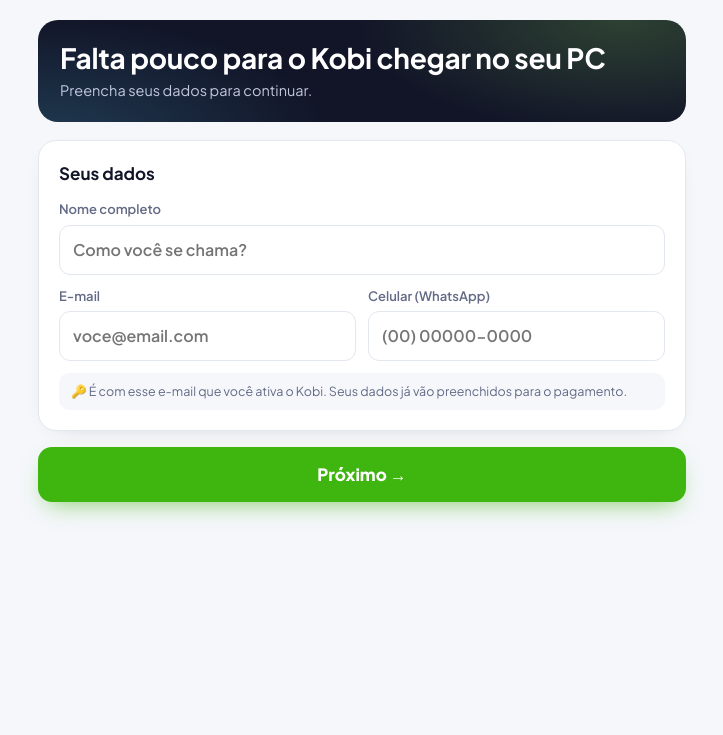
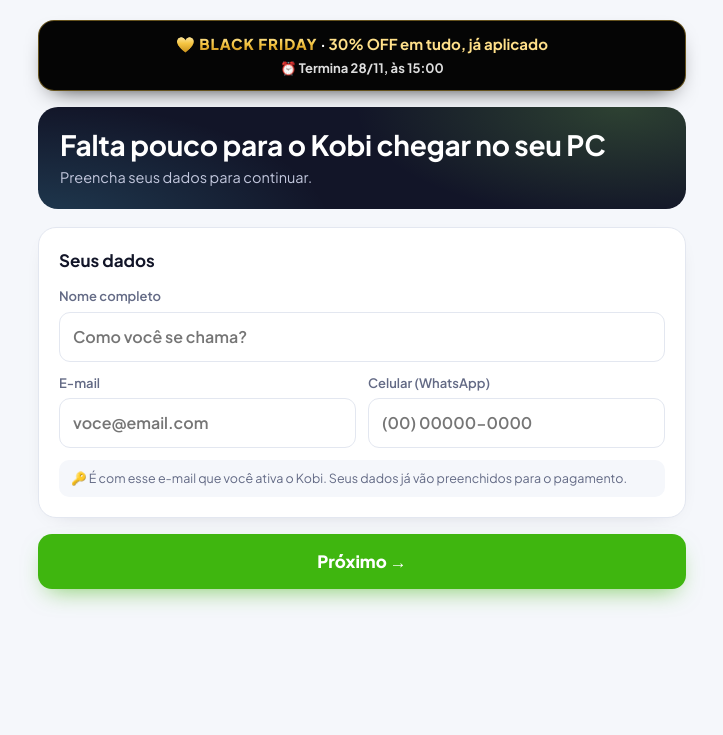
Before and after one commit to hiagorzandonadi/kobiia, a plain HTML site: page victor-comprar.html in a window 1280 px wide. Shown: the part 65-800 px from the top of the page, without its empty margins (278-1001 px from the left). Drawn offline with Linux system fonts and the light colour scheme.

Commit message:
espelho 2026-11-27T13:16:44Z

```diff
--- a/victor-comprar.html
+++ b/victor-comprar.html
@@ -115,7 +115,7 @@
 <div class="wrap">
 <div id="bfTop" hidden style="margin:0 0 16px;padding:12px 16px;border-radius:16px;background:#050505;border:1px solid #f5c54266;color:#fff;font-weight:700;text-align:center;box-shadow:0 10px 24px -14px #000">
  <span style="font-weight:900;letter-spacing:.06em;background:linear-gradient(180deg,#fff3c4,#f5c542 50%,#c9901b);-webkit-background-clip:text;background-clip:text;color:transparent">🖤 BLACK FRIDAY</span>
- · <span style="color:#ffe08a">30% OFF em tudo, já aplicado</span><br><span style="font-size:13px;color:#ddd">⏰ Termina amanhã, 27/11, às 10:00</span></div>
+ · <span style="color:#ffe08a">30% OFF em tudo, já aplicado</span><br><span style="font-size:13px;color:#ddd">⏰ Termina 28/11, às 15:00</span></div>
 <section id="s1">
   <div class="hero">
     <h1>Falta pouco para o Kobi chegar no seu PC</h1>
@@ -203,7 +203,7 @@
 
 <script>
 (function () {
-  var BF = Date.now() < Date.parse('2026-11-27T10:00:00-03:00'), BFX = BF ? 0.7 : 1;
+  var BF = Date.now() < Date.parse('2026-11-28T15:00:00-03:00'), BFX = BF ? 0.7 : 1;
   var KOBI = 89.90, PACKS = [{ n: 'Básico', p: 49.90 }, { n: 'Plus', p: 89.90 }, { n: 'Pro', p: 169.90 }];
   var on = false, pk = 1;
   var $ = function (id) { return document.getElementById(id); };
```
Also changed, not shown: comprar.html (+1 -1 lines), index.html (+1 -1 lines), victor.html (+1 -1 lines).
